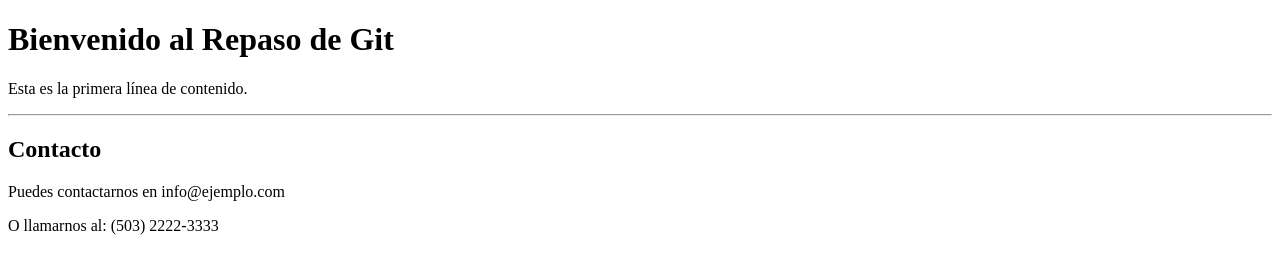
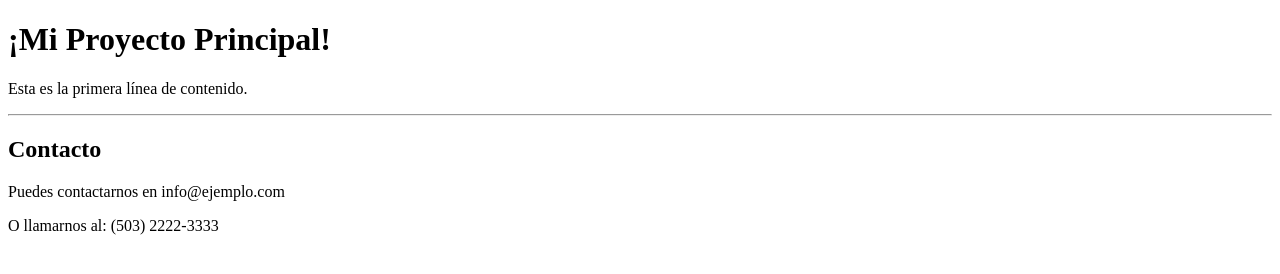
Before and after one commit to Luis-Manzanares/mi-repaso-git, a plain HTML site: page index.html in a window 1280 px wide. Drawn offline with Linux system fonts and the light colour scheme.

Commit message:
refactor: Encabezado principal actualizado

```diff
--- a/index.html
+++ b/index.html
@@ -6,7 +6,7 @@
     <title>Mi Proyecto de Repaso Git</title>
 </head>
 <body>
-    <h1>Bienvenido al Repaso de Git</h1>
+    <h1>¡Mi Proyecto Principal!</h1>
     <p>Esta es la primera línea de contenido.</p>
 
     <hr>
```
